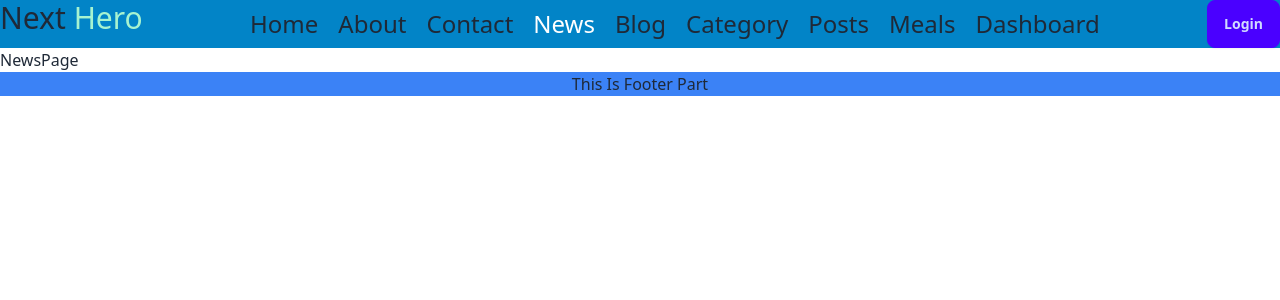
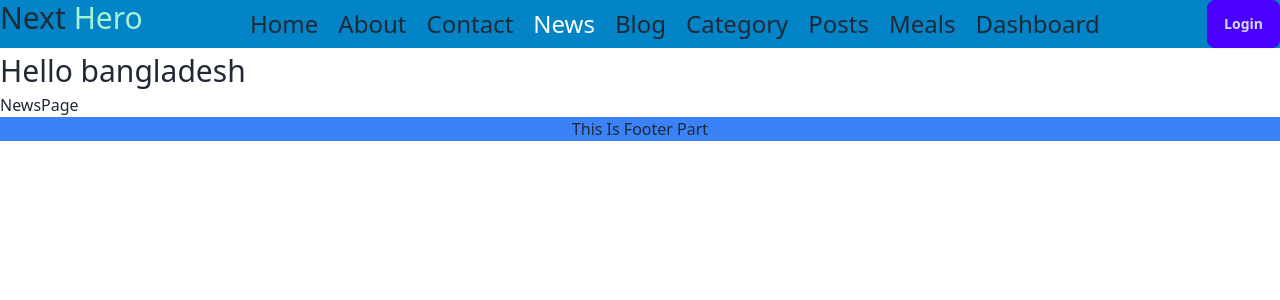
Before and after one commit to zaheenrakib/Next-Hero, a Next.js app: page /news in a window 1280 px wide. Shown: the top 300 px of the page. Built offline with nearby package versions, Linux system fonts and the light colour scheme.

Commit message:
Add Manulay CSS

```diff
--- a/src/app/news/page.jsx
+++ b/src/app/news/page.jsx
@@ -1,8 +1,11 @@
 import React from 'react'
+import styles from './styles.module.css'
 
 const NewsPage = () => {
   return (
-    <div>NewsPage</div>
+    <div>
+    <h1 className={styles.text_larage}>Hello bangladesh</h1>
+    NewsPage</div>
   )
 }
 
--- /dev/null
+++ b/src/app/news/styles.module.css
@@ -0,0 +1,3 @@
+.text_larage{
+  font-size: 30px;
+}
```
